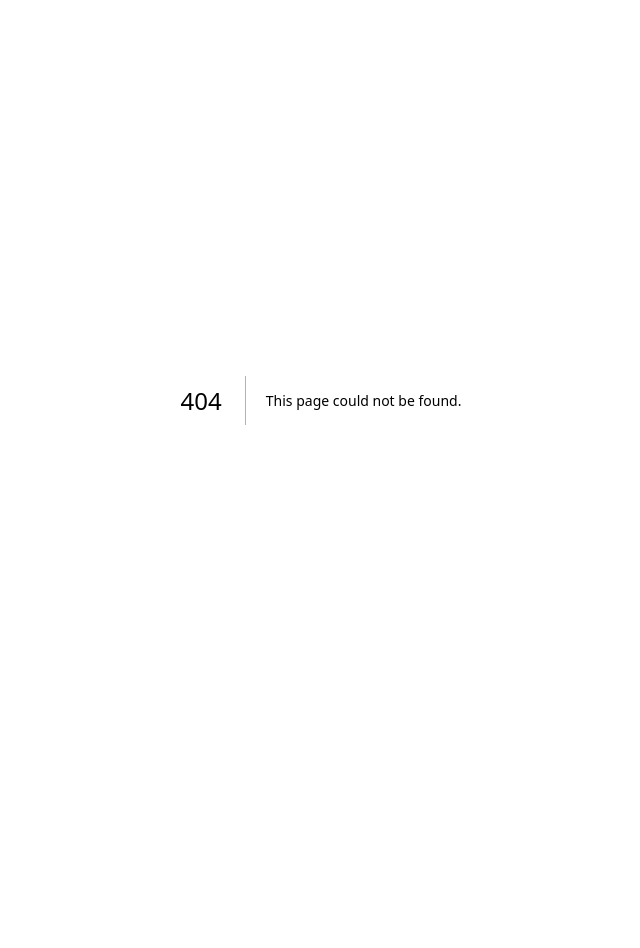
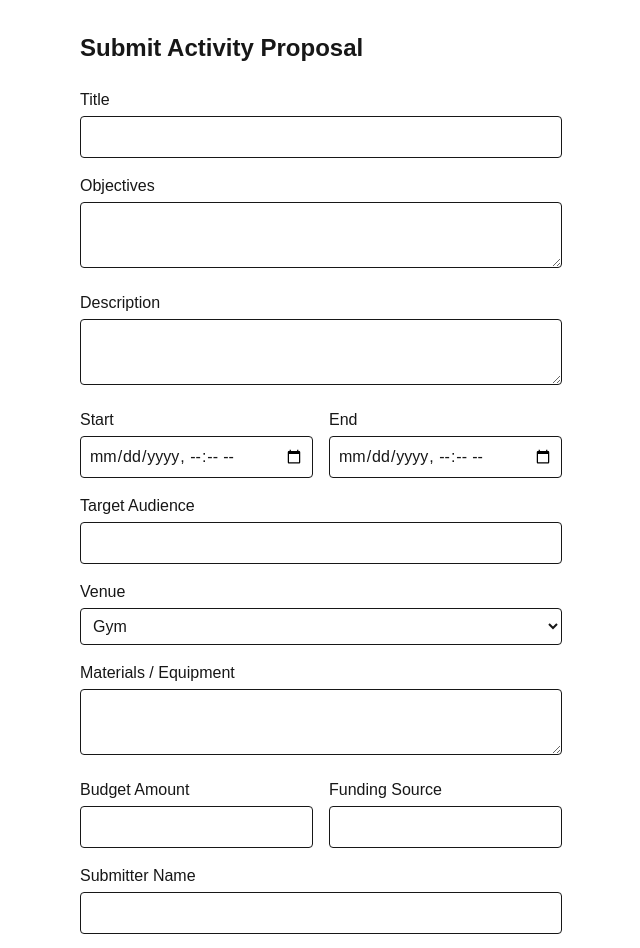
Before and after one commit to gandres1-hub/aim_miniproject_4.2, a Next.js app: page /proposals/new in a window 1280 px wide. Before the commit this address had no page. Shown: the top 948 px of the page, without its empty margins (319-959 px from the left). Before the commit the page ends 800 px from the top, so only its background shows below. Built offline with nearby package versions, Linux system fonts and the light colour scheme.

Commit message:
Add AP submission form

```diff
--- /dev/null
+++ b/src/app/proposals/new/page.tsx
@@ -0,0 +1,209 @@
+'use client';
+
+import { useState } from 'react';
+import { useRouter } from 'next/navigation';
+
+const VENUES = ['Gym', 'Auditorium', 'Room 101', 'Field'];
+
+export default function NewProposalPage() {
+  const router = useRouter();
+  const [submitting, setSubmitting] = useState(false);
+  const [error, setError] = useState<string | null>(null);
+
+  const [form, setForm] = useState({
+    title: '',
+    objectives: '',
+    description: '',
+    schedule_start: '',
+    schedule_end: '',
+    target_audience: '',
+    venue: VENUES[0],
+    materials: '',
+    budget_amount: '',
+    funding_source: '',
+    submitter_name: '',
+  });
+
+  function handleChange(
+    e: React.ChangeEvent<HTMLInputElement | HTMLTextAreaElement | HTMLSelectElement>
+  ) {
+    const { name, value } = e.target;
+    setForm((prev) => ({ ...prev, [name]: value }));
+  }
+
+  async function handleSubmit(e: React.FormEvent) {
+    e.preventDefault();
+    setSubmitting(true);
+    setError(null);
+
+    const res = await fetch('/api/proposals', {
+      method: 'POST',
+      headers: { 'Content-Type': 'application/json' },
+      body: JSON.stringify({
+        ...form,
+        budget_amount: Number(form.budget_amount) || 0,
+        schedule_start: new Date(form.schedule_start).toISOString(),
+        schedule_end: new Date(form.schedule_end).toISOString(),
+      }),
+    });
+
+    const data = await res.json();
+    setSubmitting(false);
+
+    if (!data.success) {
+      setError(data.error);
+      return;
+    }
+
+    router.push('/');
+  }
+
+  return (
+    <main className="max-w-2xl mx-auto p-8">
+      <h1 className="text-2xl font-bold mb-6">Submit Activity Proposal</h1>
+
+      {error && (
+        <div className="bg-red-100 text-red-800 p-3 rounded mb-4">{error}</div>
+      )}
+
+      <form onSubmit={handleSubmit} className="space-y-4">
+        <div>
+          <label className="block font-medium mb-1">Title</label>
+          <input
+            name="title"
+            value={form.title}
+            onChange={handleChange}
+            className="w-full border rounded p-2"
+            required
+          />
+        </div>
+
+        <div>
+          <label className="block font-medium mb-1">Objectives</label>
+          <textarea
+            name="objectives"
+            value={form.objectives}
+            onChange={handleChange}
+            className="w-full border rounded p-2"
+            required
+          />
+        </div>
+
+        <div>
+          <label className="block font-medium mb-1">Description</label>
+          <textarea
+            name="description"
+            value={form.description}
+            onChange={handleChange}
+            className="w-full border rounded p-2"
+            required
+          />
+        </div>
+
+        <div className="grid grid-cols-2 gap-4">
+          <div>
+            <label className="block font-medium mb-1">Start</label>
+            <input
+              type="datetime-local"
+              name="schedule_start"
+              value={form.schedule_start}
+              onChange={handleChange}
+              className="w-full border rounded p-2"
+              required
+            />
+          </div>
+          <div>
+            <label className="block font-medium mb-1">End</label>
+            <input
+              type="datetime-local"
+              name="schedule_end"
+              value={form.schedule_end}
+              onChange={handleChange}
+              className="w-full border rounded p-2"
+              required
+            />
+          </div>
+        </div>
+
+        <div>
+          <label className="block font-medium mb-1">Target Audience</label>
+          <input
+            name="target_audience"
+            value={form.target_audience}
+            onChange={handleChange}
+            className="w-full border rounded p-2"
+            required
+          />
+        </div>
+
+        <div>
+          <label className="block font-medium mb-1">Venue</label>
+          <select
+            name="venue"
+            value={form.venue}
+            onChange={handleChange}
+            className="w-full border rounded p-2"
+          >
+            {VENUES.map((v) => (
+              <option key={v} value={v}>
+                {v}
+              </option>
+            ))}
+          </select>
+        </div>
+
+        <div>
+          <label className="block font-medium mb-1">Materials / Equipment</label>
+          <textarea
+            name="materials"
+            value={form.materials}
+            onChange={handleChange}
+            className="w-full border rounded p-2"
+          />
+        </div>
+
+        <div className="grid grid-cols-2 gap-4">
+          <div>
+            <label className="block font-medium mb-1">Budget Amount</label>
+            <input
+              type="number"
+              name="budget_amount"
+              value={form.budget_amount}
+              onChange={handleChange}
+              className="w-full border rounded p-2"
+              min="0"
+            />
+          </div>
+          <div>
+            <label className="block font-medium mb-1">Funding Source</label>
+            <input
+              name="funding_source"
+              value={form.funding_source}
+              onChange={handleChange}
+              className="w-full border rounded p-2"
+            />
+          </div>
+        </div>
+
+        <div>
+          <label className="block font-medium mb-1">Submitter Name</label>
+          <input
+            name="submitter_name"
+            value={form.submitter_name}
+            onChange={handleChange}
+            className="w-full border rounded p-2"
+            required
+          />
+        </div>
+
+        <button
+          type="submit"
+          disabled={submitting}
+          className="bg-blue-600 text-white px-4 py-2 rounded disabled:opacity-50"
+        >
+          {submitting ? 'Submitting...' : 'Submit Proposal'}
+        </button>
+      </form>
+    </main>
+  );
+}
```
